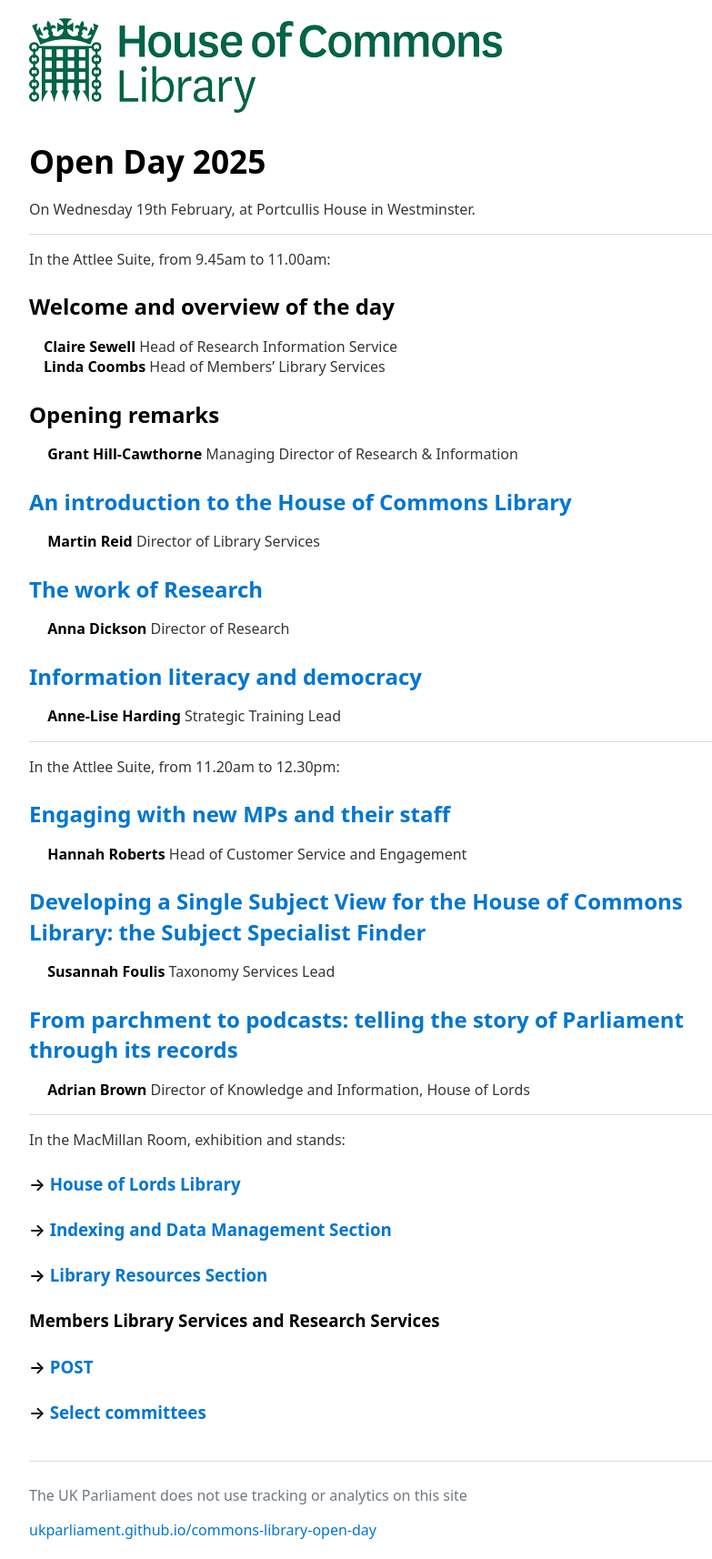
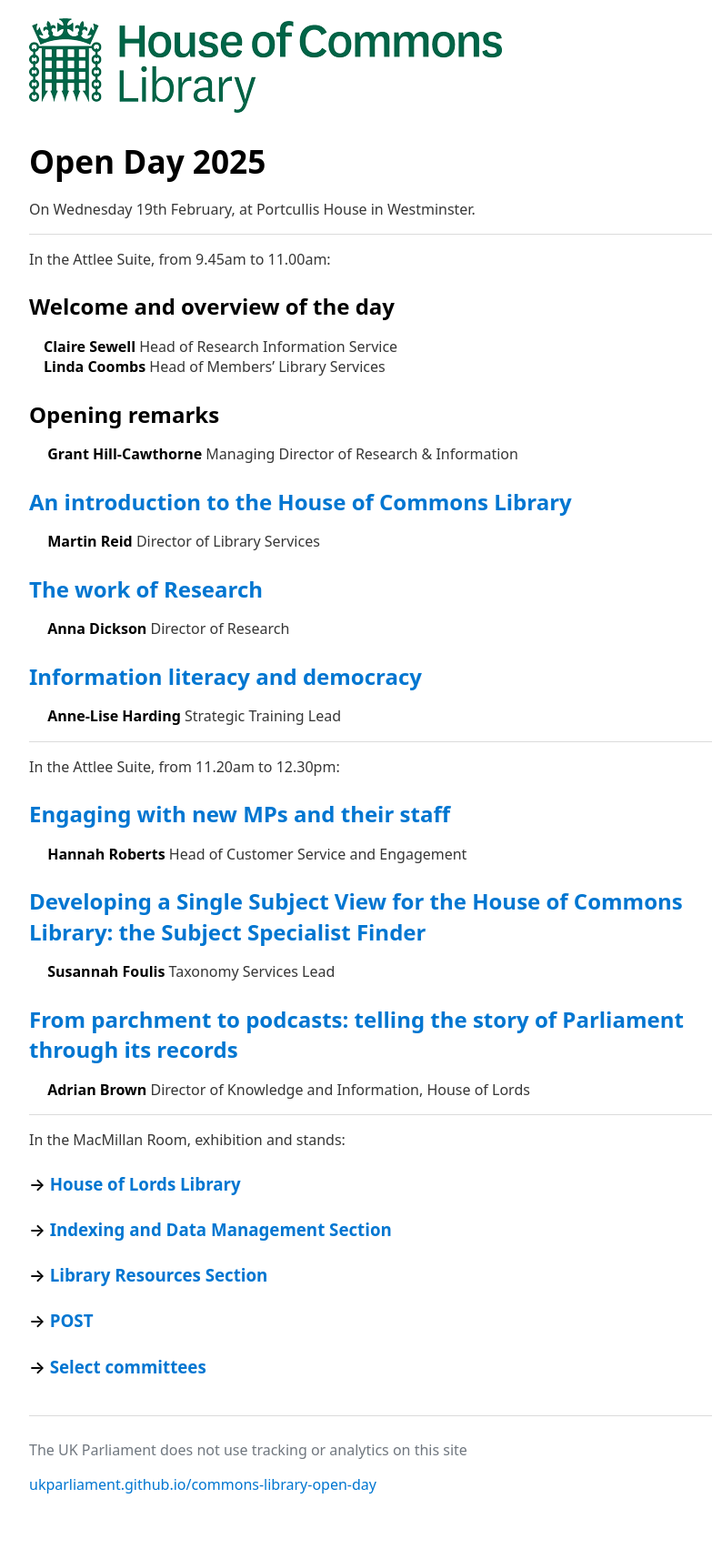
Before and after one commit to ukparliament/commons-library-open-day, a Jekyll site: the page built from 2025/index.md, in a window 1280 px wide. Shown: the whole page at 91% size, without its empty margins (208-991 px from the left). Built offline with Jekyll 4.4.1, drawn with Linux system fonts in a browser that asks for light colours; our own code applies the rules of GitHub Pages for plain Markdown files; after the commit the page ends 1663 px from its top, so only the background shows below that.

Commit message:
removed mls and research stand placeholder

```diff
--- a/2025/index.md
+++ b/2025/index.md
@@ -47,8 +47,6 @@ In the MacMillan Room, exhibition and stands:
 
 ### &rarr; [Library Resources Section](lrs)
 
-### Members Library Services and Research Services
-
 ### &rarr; [POST](post)
 
 ### &rarr; [Select committees](selcomms)
```
